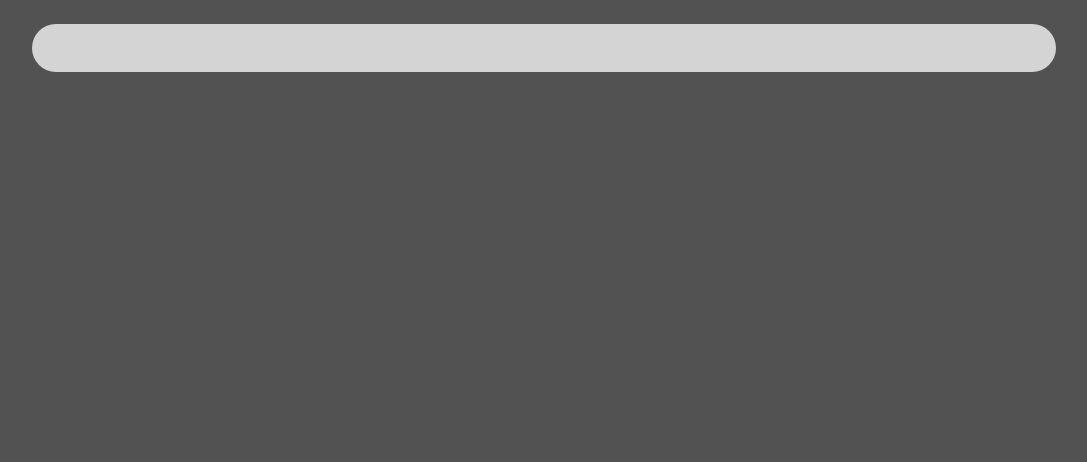
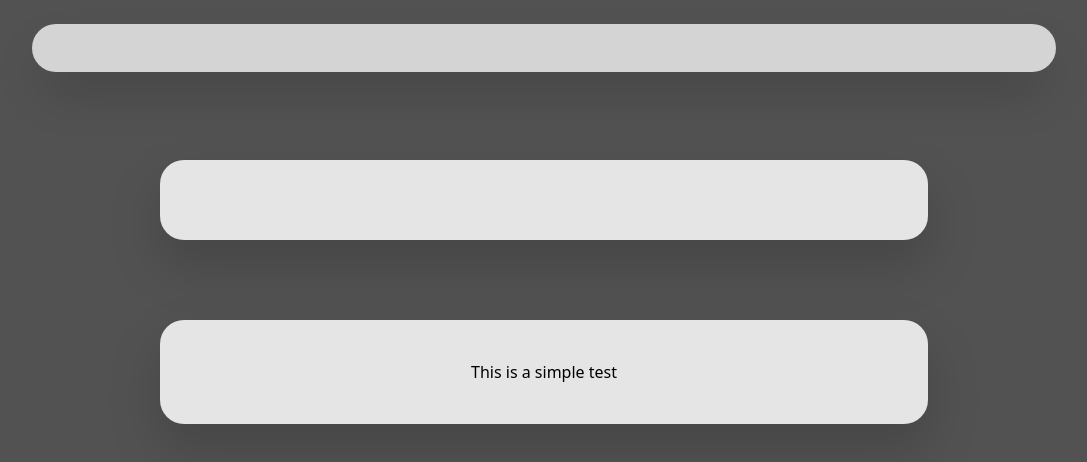
Before and after one commit to CadmusKei/ciq, a Next.js app: page / in a window 1280 px wide. Shown: the top 462 px of the page, without its empty margins (96-1183 px from the left). Built offline with nearby package versions, Linux system fonts and the light colour scheme.

Commit message:
Create Block

```diff
--- a/src/app/components/Bar.js
+++ b/src/app/components/Bar.js
@@ -1,6 +1,7 @@
 
-export default function bar() {
+export default function Bar() {
     return (
-        <div className="w-[80%] h-[6%] top-[3%] bg-neutral-300 rounded-full absolute" ></div>
+        <div className="w-[80%] h-[6%] top-[3%] bg-neutral-300 rounded-full shadow-2xl
+        absolute" ></div>
     );
 }
--- /dev/null
+++ b/src/app/components/Block.js
@@ -0,0 +1,12 @@
+
+
+export default function block({children, extras}) {
+    return (
+        <div className={` ${extras}
+        w-[60%] h-fit bg-neutral-200 rounded-3xl drop-shadow-2xl
+        flex justify-center items-center shrink-0 mt-20 flex flex-col
+        p-10`} >
+            {children}
+        </div>
+    );
+}
--- a/src/app/page.js
+++ b/src/app/page.js
@@ -1,11 +1,15 @@
 import Bar from "./components/Bar"
-
+import Block from "./components/Block"
 
 export default function Home() {
   return (
-    <div className="flex w-full h-screen flex-col items-center justify-center bg-neutral-600 relative">
+    <div className="flex w-full h-screen flex-col items-center relative
+     bg-neutral-600
+     overflow-y-scroll">
 
       <Bar/>
+      <Block extras="mt-40"></Block>
+      <Block>This is a simple test</Block>
 
     </div>
   );
```
Also changed, not shown: 1 other file (tests, documents, lock files or other folders).
